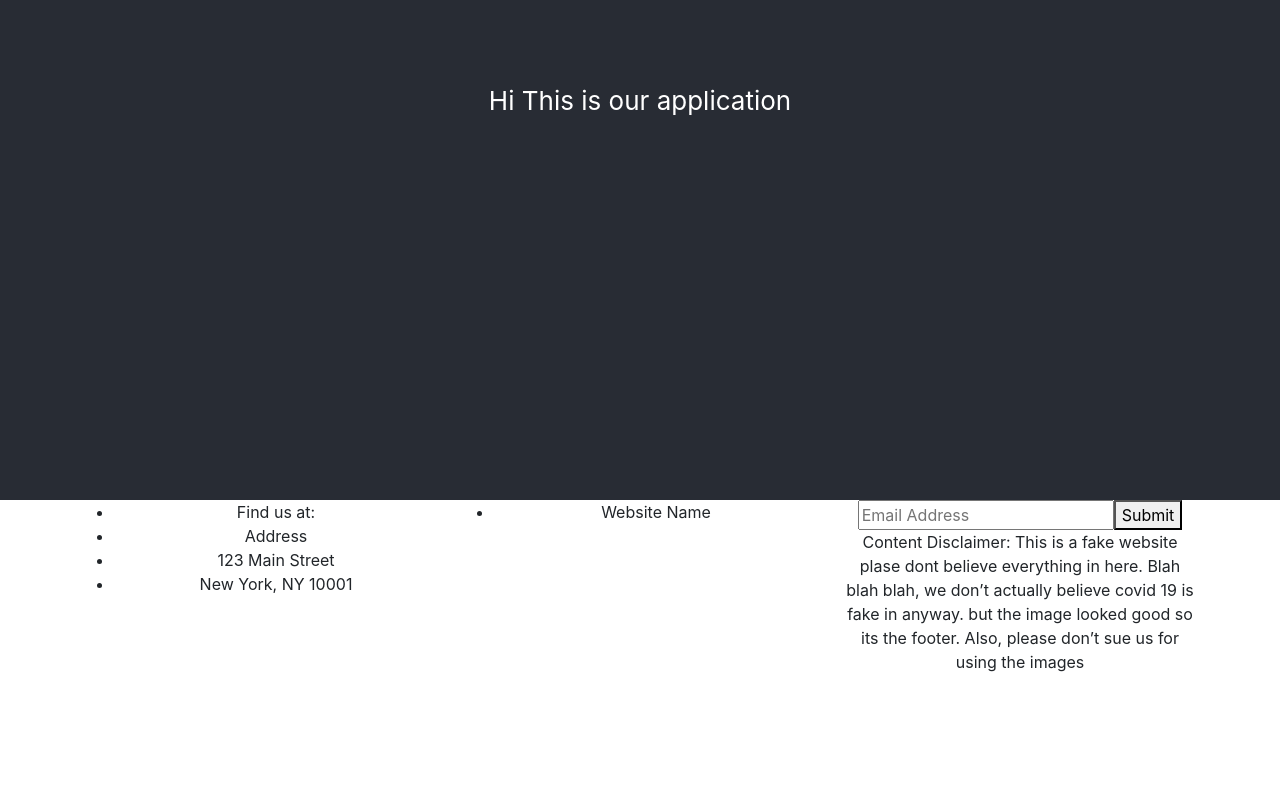
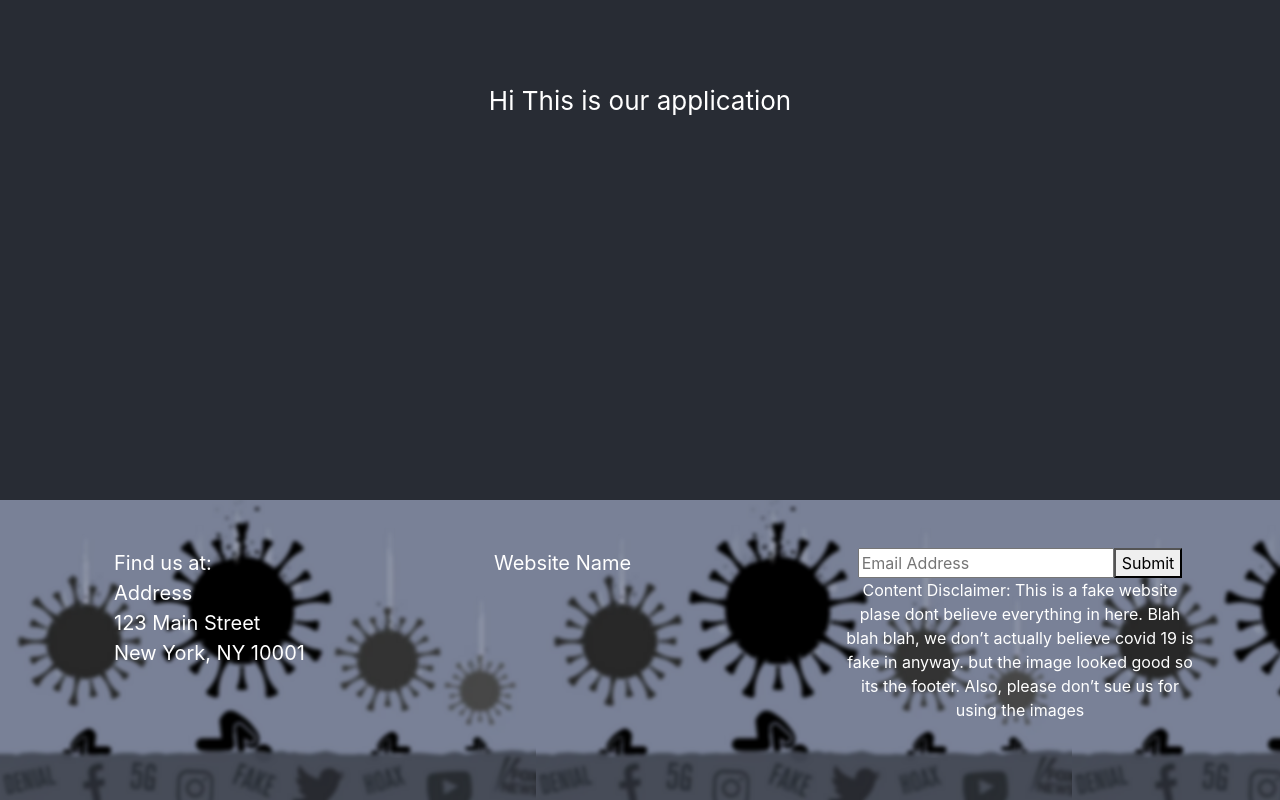
Before and after one commit to gibsonasia/countdown, a React (Create React App) app in the folder covid_countdown/: page / in a window 1280 px wide. Shown: the part 300-1100 px from the top of the page. Before the commit the page ends 990 px from the top, so only its background shows below. Built offline with nearby package versions, Linux system fonts and the light colour scheme.

Commit message:
Working prototype

```diff
--- a/covid_countdown/src/components/header_footer/Footer.css
+++ b/covid_countdown/src/components/header_footer/Footer.css
@@ -1,6 +1,8 @@
+
+
 .main-footer {
     color: white;
-    background-image: url('./footer.png');
+    background-image: url('/public/footer.png');
     background-size: contain;
     padding-top: 3em;
     position: relative;
--- a/covid_countdown/src/components/header_footer/Footer.js
+++ b/covid_countdown/src/components/header_footer/Footer.js
@@ -1,4 +1,5 @@
 import React from "react";
+import './Footer.css'
 
 const Footer = () => {
     return(
```
Also changed, not shown: covid_countdown/public/footer.png (renamed from covid_countdown/src/resources/footer.png).
